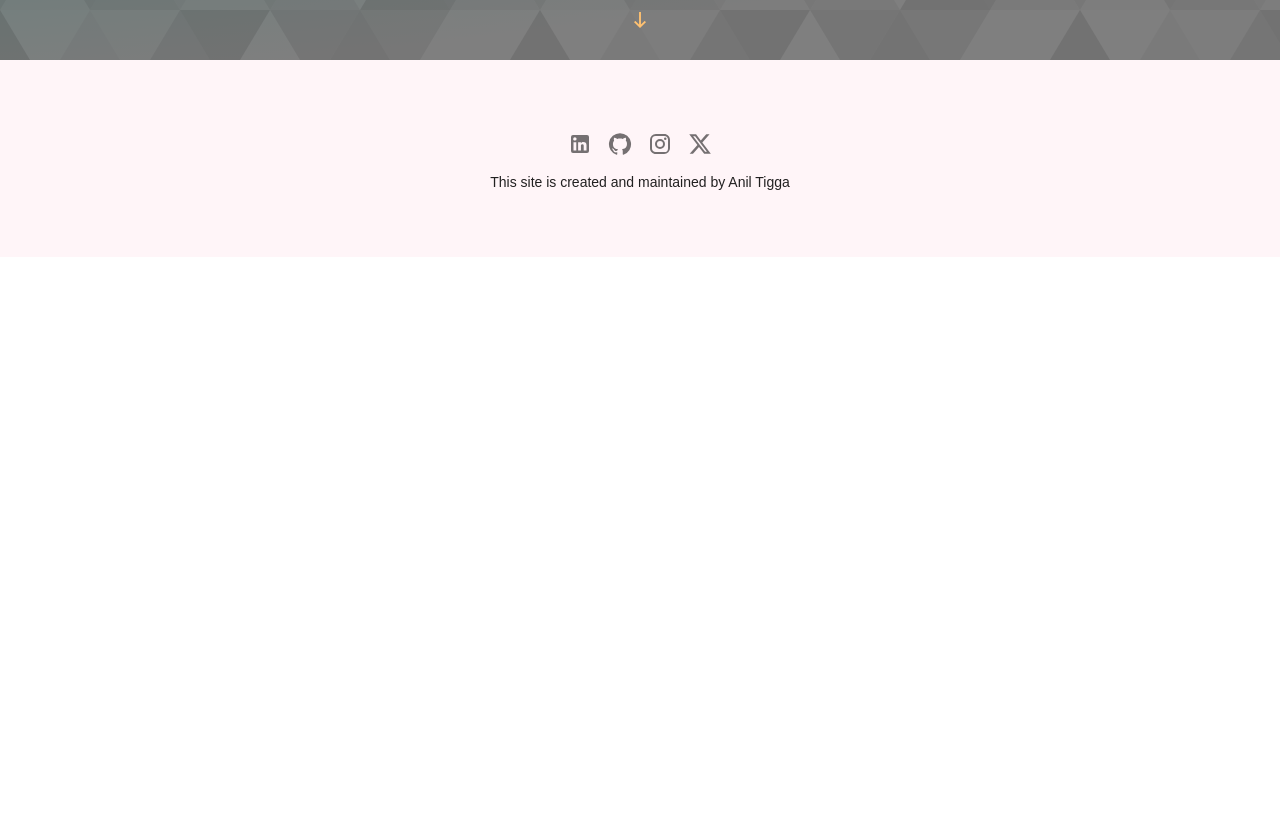
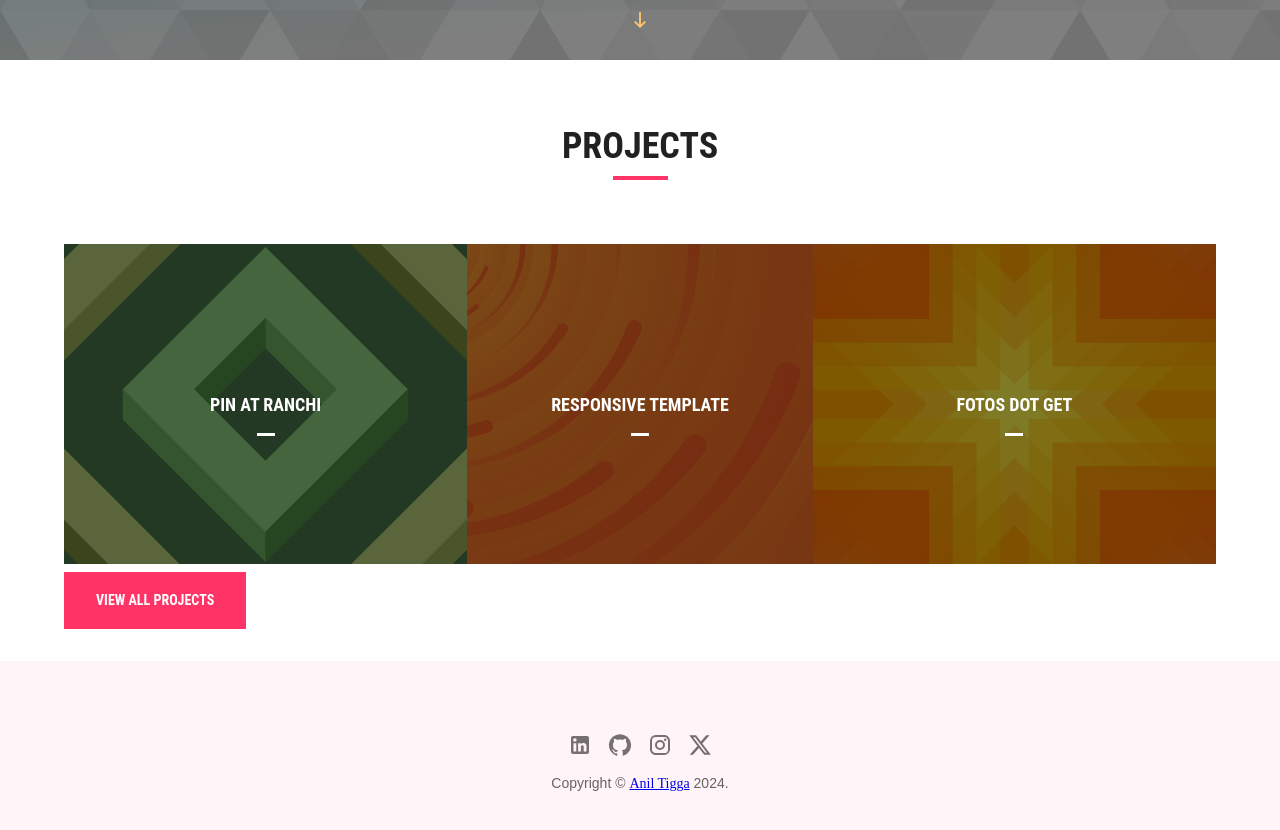
Before and after one commit to anighost1/ATPortNext, a Next.js app: page / in a window 1280 px wide. Shown: the part 740-1570 px from the top of the page. Before the commit the page ends 997 px from the top, so only its background shows below. Built offline with nearby package versions, Linux system fonts and the light colour scheme; a web font is replaced by a local one.

Commit message:
optimized for final deployment

```diff
--- a/app/page.js
+++ b/app/page.js
@@ -1,10 +1,12 @@
 import withRoot from "@/theme/withRoot"
 import Hero from "@/components/Hero";
+import ProjectsLite from "@/components/ProjectsLite";
 
 function Home() {
     return (
         <>
             <Hero />
+            <ProjectsLite/>
         </>
     );
 }
--- a/app/projects/page.js
+++ b/app/projects/page.js
@@ -1,6 +1,6 @@
 "use client"
 
-import React, { useEffect, useState } from 'react'
+import React, { useState } from 'react'
 import withRoot from "@/theme/withRoot"
 import { styled } from '@mui/material/styles';
 import {
@@ -63,7 +63,7 @@ const ImageIconButton = styled(ButtonBase)(({ theme }) => ({
 
 const projects = [
     {
-        url: '/svg/hollowed-boxes.svg',
+        image: '/svg/hollowed-boxes.svg',
         title: 'Pin at Ranchi',
         width: '60%',
         description: 'A Full stack project that holds details of various places in Ranchi for hangout, stay etc. Tech stack used is MERN. Project is has three parts -client frontend, admin panel.',
@@ -84,10 +84,14 @@ const projects = [
                 name: 'Admin panel code',
                 url: 'https://github.com/anighost1/pin-at-ranchi-admin'
             },
+            {
+                name: 'Admin panel Backend',
+                url: 'https://github.com/anighost1/pin-at-ranchi-admin-server'
+            },
         ]
     },
     {
-        url: '/svg/geometric-intersection.svg',
+        image: '/svg/geometric-intersection.svg',
         title: 'Fotos Dot Get',
         width: '40%',
         description: 'A web application to get free photos. It is developed using Reactjs and it uses Unsplash API for data.',
@@ -103,7 +107,7 @@ const projects = [
         ]
     },
     {
-        url: '/svg/sun-tornado.svg',
+        image: '/svg/sun-tornado.svg',
         title: 'Responsive template',
         width: '50%',
         description: 'A simple responsive template having header, sidebar, body and footer using html, css and js. Feel free to use it for your project. Everyone is invited to contribute and make it even better.',
@@ -119,7 +123,7 @@ const projects = [
         ]
     },
     {
-        url: '/svg/repeating-chevrons.svg',
+        image: '/svg/repeating-chevrons.svg',
         title: 'Stack GUI',
         width: '50%',
         description: 'A simple representation of a stack but with interactive GUI.',
@@ -178,7 +182,7 @@ function Projects() {
                             <ImageIconButton
                                 key={item.title}
                                 style={{
-                                    width: item.width,
+                                    width: '50%',
                                 }}
                                 onClick={() => { selectProject(item) }}
                             >
@@ -197,18 +201,10 @@ function Projects() {
                                 <Box
                                     component={Image}
                                     alt={item.title}
-                                    src={item.url}
-                                    layout="fill"
-                                    objectFit="cover"
+                                    src={item.image}
+                                    fill={true}
                                     sx={{
-                                        position: 'absolute',
-                                        left: 0,
-                                        right: 0,
-                                        top: 0,
-                                        bottom: 0,
-                                        backgroundSize: 'cover',
-                                        backgroundPosition: 'center 40%',
-                                        // backgroundImage: `url(${item.url})`,
+                                        objectFit: 'cover'
                                     }}
                                 />
                                 <ImageBackdrop className="imageBackdrop" />
--- a/components/Footer.jsx
+++ b/components/Footer.jsx
@@ -12,6 +12,21 @@ import {
     IconButton,
 } from '@mui/material';
 import withRoot from '@/theme/withRoot';
+import Link from 'next/link';
+
+
+function Copyright() {
+    return (
+        <Typography variant="body2" color="text.secondary">
+            {'Copyright © '}
+            <Link color="inherit" href="/">
+                Anil Tigga
+            </Link>{' '}
+            {new Date().getFullYear()}
+            {'.'}
+        </Typography>
+    );
+}
 
 
 function Footer() {
@@ -58,11 +73,7 @@ function Footer() {
                             </IconButton>
                         </Tooltip>
                     </Stack>
-                    <Typography
-                        variant={'body2'}
-                    >
-                        This site is created and maintained by Anil Tigga
-                    </Typography>
+                    <Copyright/>
                 </Stack>
             </Container>
         </Typography>
--- a/components/NavBar.jsx
+++ b/components/NavBar.jsx
@@ -34,7 +34,8 @@ function NavBar() {
             <AppBar
                 position="fixed"
                 sx={{
-                    zIndex: (theme) => theme.zIndex.drawer + 1
+                    zIndex: (theme) => theme.zIndex.drawer + 1,
+                    overflow:'hidden'
                 }}
             >
                 <Toolbar
@@ -45,14 +46,13 @@ function NavBar() {
                         }
                     }}
                 >
-
                     <Box
                         component={Link}
                         href={'/'}
                         sx={{
                             fontSize: 24,
                             cursor: 'pointer',
-                            textDecoration: 'none'
+                            textDecoration: 'none',
                         }}
                     >
                         <Box component='h1' sx={{ color: 'secondary.main' }}>AT</Box>
--- a/components/ProjectDetail.jsx
+++ b/components/ProjectDetail.jsx
@@ -1,4 +1,6 @@
-import React from 'react'
+"use client"
+
+import React, { useEffect } from 'react'
 import {
     Typography,
     Dialog,
@@ -39,7 +41,7 @@ export default function ProjectDetail({ data, open, handleClose }) {
                     <IconButton
                         onClick={handleClose}
                     >
-                        <CloseIcon />
+                        <CloseIcon fontSize='large' />
                     </IconButton>
                 </Stack>
                 <Container component="section" sx={{ mt: 8, mb: 4, minHeight: '70vh' }}>
--- /dev/null
+++ b/components/ProjectsLite.jsx
@@ -0,0 +1,222 @@
+"use client"
+
+import { useState } from 'react';
+import { styled } from '@mui/material/styles';
+import Box from '@mui/material/Box';
+import ButtonBase from '@mui/material/ButtonBase';
+import Container from '@mui/material/Container';
+import Typography from '../components/Typography';
+import Link from 'next/link';
+import Button from '../components/Button';
+import Image from 'next/image';
+
+import ProjectDetail from '../components/ProjectDetail';
+
+const ImageBackdrop = styled('div')(({ theme }) => ({
+    position: 'absolute',
+    left: 0,
+    right: 0,
+    top: 0,
+    bottom: 0,
+    background: '#000',
+    opacity: 0.5,
+    transition: theme.transitions.create('opacity'),
+}));
+
+const ImageIconButton = styled(ButtonBase)(({ theme }) => ({
+    position: 'relative',
+    display: 'block',
+    padding: 0,
+    borderRadius: 0,
+    height: '40vh',
+    [theme.breakpoints.down('md')]: {
+        width: '100% !important',
+        height: 100,
+    },
+    '&:hover': {
+        zIndex: 1,
+    },
+    '&:hover .imageBackdrop': {
+        opacity: 0.15,
+    },
+    '&:hover .imageMarked': {
+        opacity: 0,
+    },
+    '&:hover .imageTitle': {
+        border: '4px solid currentColor',
+    },
+    '& .imageTitle': {
+        position: 'relative',
+        padding: `${theme.spacing(2)} ${theme.spacing(4)} 14px`,
+    },
+    '& .imageMarked': {
+        height: 3,
+        width: 18,
+        background: theme.palette.common.white,
+        position: 'absolute',
+        bottom: -2,
+        left: 'calc(50% - 9px)',
+        transition: theme.transitions.create('opacity'),
+    },
+}));
+
+const projects = [
+    {
+        image: '/svg/hollowed-boxes.svg',
+        title: 'Pin at Ranchi',
+        width: '35%',
+        description: 'A Full stack project that holds details of various places in Ranchi for hangout, stay etc. Tech stack used is MERN. Project is has three parts -client frontend, admin panel.',
+        links: [
+            {
+                name: 'Application',
+                url: 'https://pinatranchi.tigga.in/'
+            },
+            {
+                name: 'Backend Code',
+                url: 'https://github.com/anighost1/pin-at-ranchi-server'
+            },
+            {
+                name: 'Client side UI code',
+                url: 'https://github.com/anighost1/pin-at-ranchi'
+            },
+            {
+                name: 'Admin panel code',
+                url: 'https://github.com/anighost1/pin-at-ranchi-admin'
+            },
+        ]
+    },
+    {
+        image: '/svg/sun-tornado.svg',
+        title: 'Responsive template',
+        width: '30%',
+        description: 'A simple responsive template having header, sidebar, body and footer using html, css and js. Feel free to use it for your project. Everyone is invited to contribute and make it even better.',
+        links: [
+            {
+                name: 'Application',
+                url: 'https://restemplate.tigga.in/'
+            },
+            {
+                name: 'Repository',
+                url: 'https://github.com/anighost1/responsive-template'
+            },
+        ]
+    },
+    {
+        image: '/svg/geometric-intersection.svg',
+        title: 'Fotos Dot Get',
+        width: '35%',
+        description: 'A web application to get free photos. It is developed using Reactjs and it uses Unsplash API for data.',
+        links: [
+            {
+                name: 'Application',
+                url: 'https://fotosdotget.tigga.in/'
+            },
+            {
+                name: 'Repository',
+                url: 'https://github.com/anighost1/fotosdotget'
+            },
+        ]
+    },
+];
+
+export default function ProjectsLite() {
+
+    const [selectedProject, setSelectedProject] = useState({})
+    const [dialogOpen, setDialogOpen] = useState(false)
+
+
+    const selectProject = (data) => {
+        setSelectedProject(data)
+        openDialog()
+
+    }
+
+    const openDialog = () => {
+        setDialogOpen(true)
+    }
+    const closeDialog = () => {
+        setDialogOpen(false)
+    }
+
+    return (
+        <Container component="section" sx={{ mt: 8, mb: 4 }}>
+            <ProjectDetail
+                data={selectedProject}
+                open={dialogOpen}
+                handleClose={closeDialog}
+            />
+            <Typography variant="h4" marked="center" align="center" component="h2">
+                Projects
+            </Typography>
+            <Box sx={{ mt: 8, display: 'flex', flexWrap: 'wrap' }}>
+                {projects.map((item) => (
+                    <ImageIconButton
+                        key={item.title}
+                        style={{
+                            width: item.width,
+                        }}
+                        onClick={() => { selectProject(item) }}
+                    >
+                        {/* <Box
+                            sx={{
+                                position: 'absolute',
+                                left: 0,
+                                right: 0,
+                                top: 0,
+                                bottom: 0,
+                                backgroundSize: 'cover',
+                                backgroundPosition: 'center 40%',
+                                backgroundImage: `url(${item.url})`,
+                            }}
+                        /> */}
+                        <Box
+                            component={Image}
+                            alt={item.title}
+                            src={item.image}
+                            fill
+                            sx={{
+                                objectFit:'cover'
+                            }}
+                        />
+                        <ImageBackdrop className="imageBackdrop" />
+                        <Box
+                            sx={{
+                                position: 'absolute',
+                                left: 0,
+                                right: 0,
+                                top: 0,
+                                bottom: 0,
+                                display: 'flex',
+                                alignItems: 'center',
+                                justifyContent: 'center',
+                                color: 'common.white',
+                            }}
+                        >
+                            <Typography
+                                component="h3"
+                                variant="h6"
+                                color="inherit"
+                                className="imageTitle"
+                            >
+                                {item.title}
+                                <div className="imageMarked" />
+                            </Typography>
+                        </Box>
+                    </ImageIconButton>
+                ))}
+            </Box>
+            <Box
+                sx={{
+                    mt: 1,
+                    display: 'flex',
+                    justifyContent: {
+                        xs: 'center',
+                        sm: 'flex-start'
+                    }
+                }}
+            >
+                <Button component={Link} href={'/projects'} variant='contained' color='secondary'>View all projects</Button>
+            </Box>
+        </Container>
+    );
+}
--- a/package.json
+++ b/package.json
@@ -14,6 +14,7 @@
     "@emotion/styled": "^11.11.0",
     "@mui/icons-material": "^5.15.7",
     "@mui/material": "^5.15.7",
+    "mongoose": "^8.2.1",
     "next": "14.1.0",
     "react": "^18",
     "react-dom": "^18"
```
Also changed, not shown: app/about/page.js (+2 -11 lines), app/api/hero/route.js (added, +14 -0 lines), app/api/projects/route.js (added, +29 -0 lines), app/contact/page.js (+3 -4 lines), components/Hero.jsx (+1 -7 lines), 1 other file (tests, documents, lock files or other folders).
